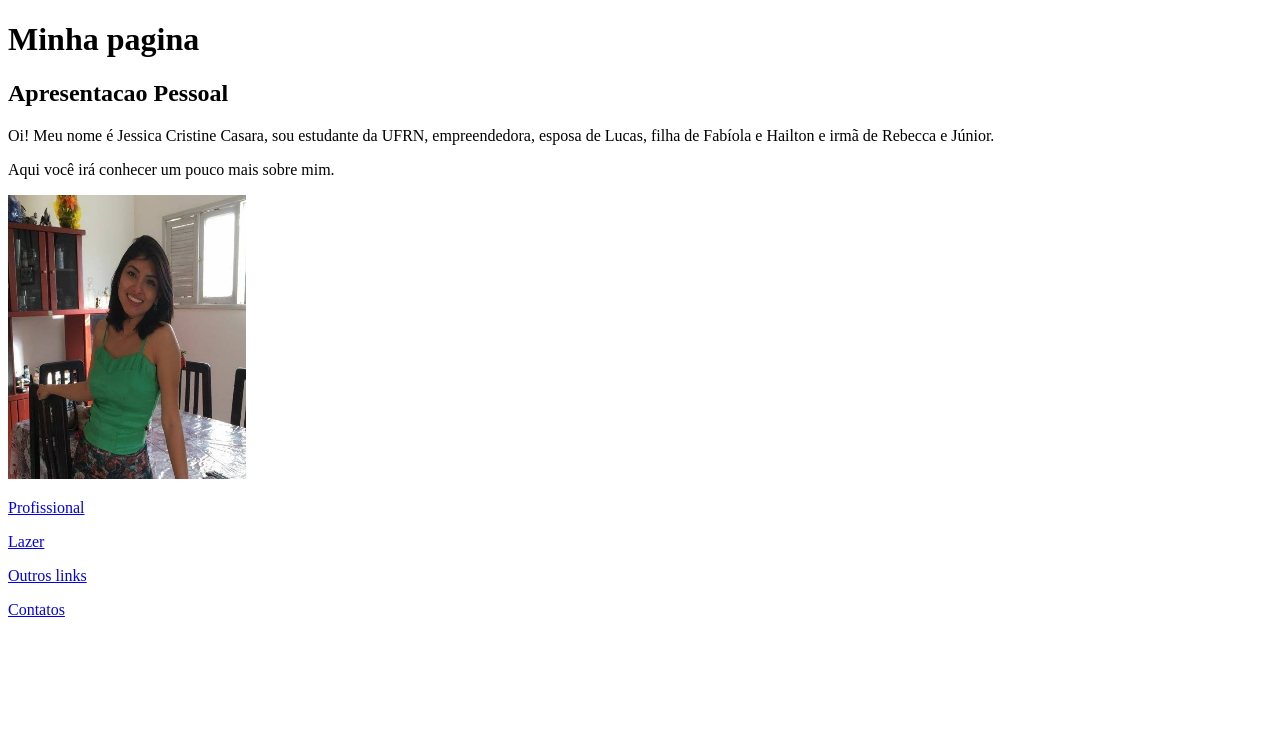
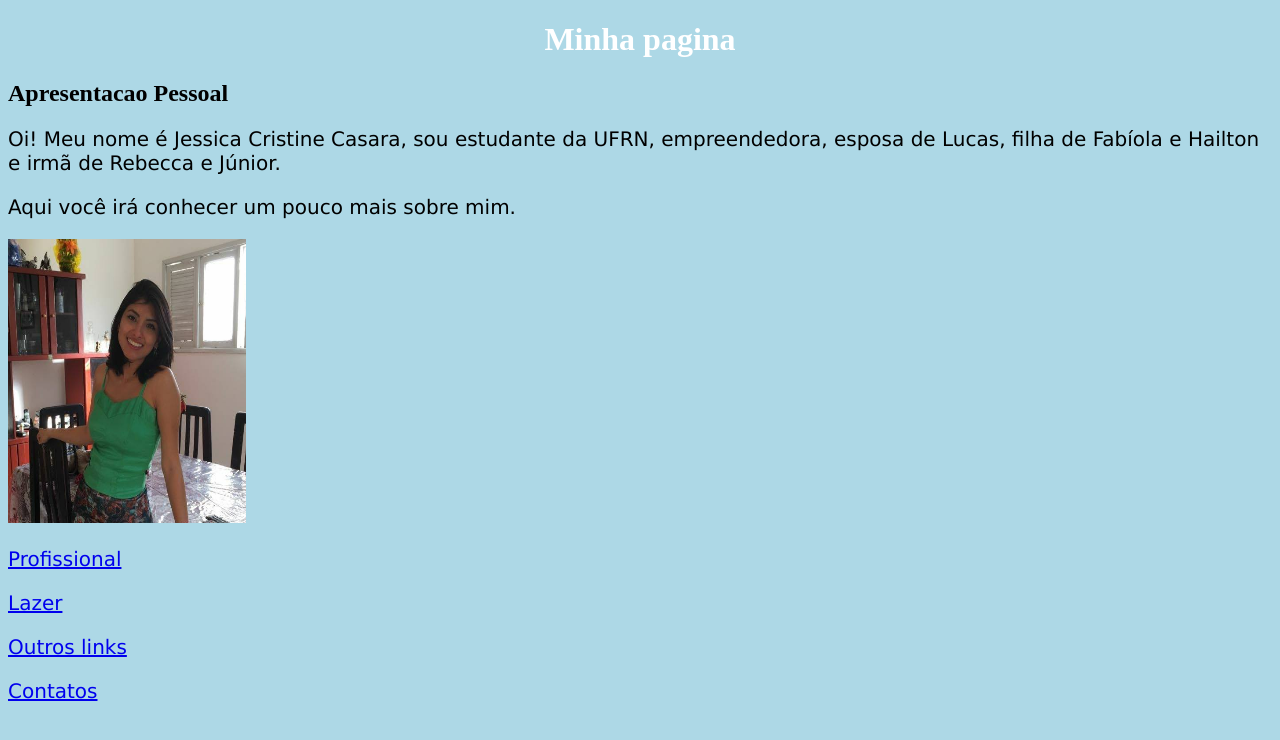
Before and after one commit to ccasarajessica/ccasarajessica.github.io, a plain HTML site: page index.html in a window 1280 px wide. Drawn offline with Linux system fonts and the light colour scheme.

Commit message:
segundo commit

```diff
--- a/index.html
+++ b/index.html
@@ -1,11 +1,27 @@
 <!DOCTYPE html>
 <html>
-<head>
-  <meta charset="UTF-8">
+ <head>
+    <meta charset="UTF-8">
 <title>Jessica Cristine</title>
+
+<style>
+body {
+    background-color: lightblue;
+}
+
+h1 {
+    color: white;
+    text-align: center;
+}
+
+p {
+    font-family: verdana;
+    font-size: 20px;
+}
+</style>
 </head>
+
 <body>
-
 <h1>Minha pagina</h1>
 <h2>Apresentacao Pessoal</h2>
   <p>
```
Also changed, not shown: links.html (+8 -4 lines).
